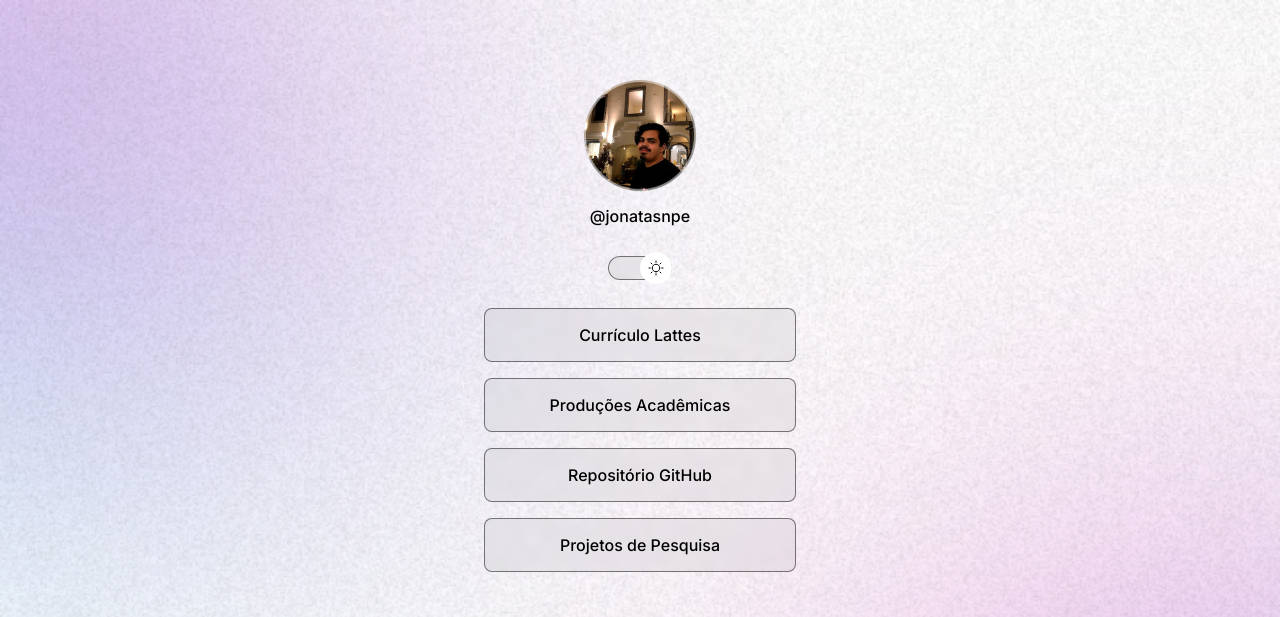
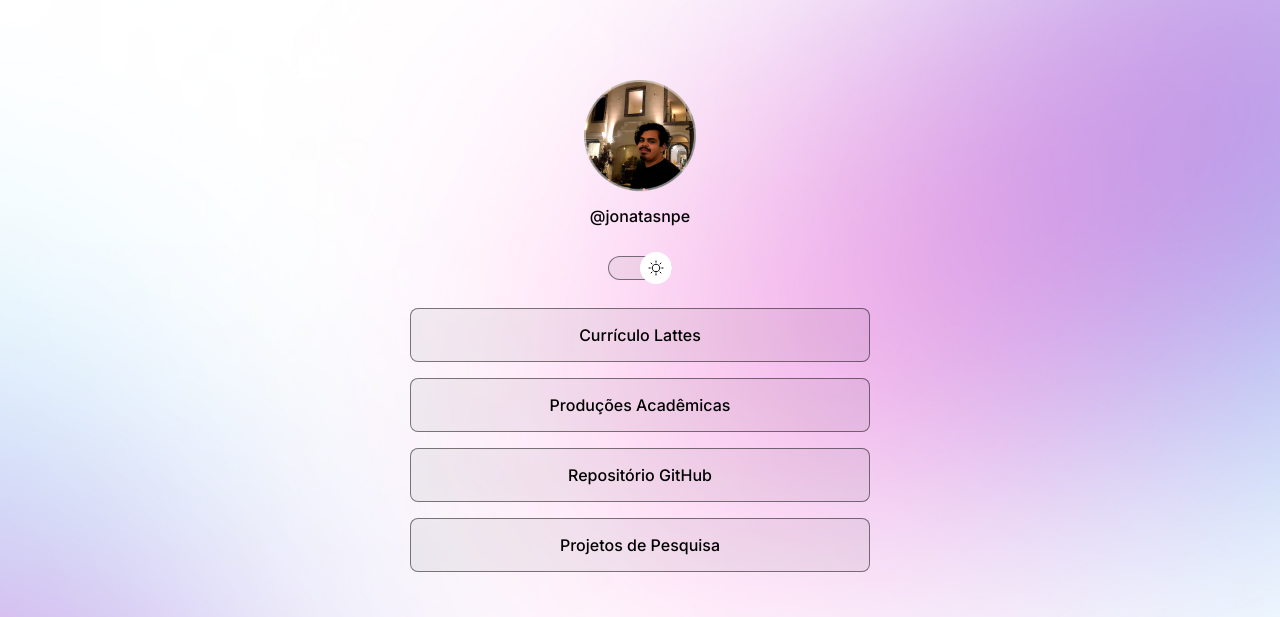
Before and after one commit to Jonatas-Nunes/Discover-portifolio, a plain HTML site: page index.html in a window 1280 px wide. Shown: the top 617 px of the page. Drawn offline with nearby package versions, Linux system fonts and the light colour scheme.

Commit message:
change background based on media queries

```diff
--- a/style.css
+++ b/style.css
@@ -26,6 +26,7 @@
 
 body {
     background: var(--bg-url) no-repeat top center/cover;
+    height: 100vh;
 }
 
 body * {
@@ -34,7 +35,8 @@ body * {
 }
 
 #container {
-    width: 360px;
+    width: 100%;
+    max-width: 508px;
     margin: 56px auto 0px;
     padding: 0px 24px;
 }
@@ -160,3 +162,14 @@ footer {
     text-align: center;
     font-size: 14px;
 }
+
+/* media queries */
+@media (min-width: 700px) {
+    :root {
+        --bg-url: url(./assets/bg-desktop.jpg);
+    }
+
+    .light {
+        --bg-url: url(./assets/bg-desktop-light.jpg);
+    }
+}
```
